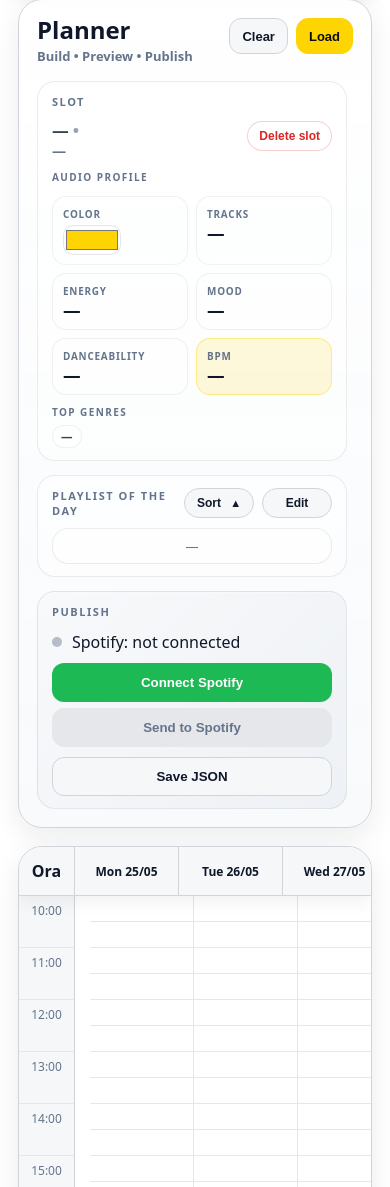
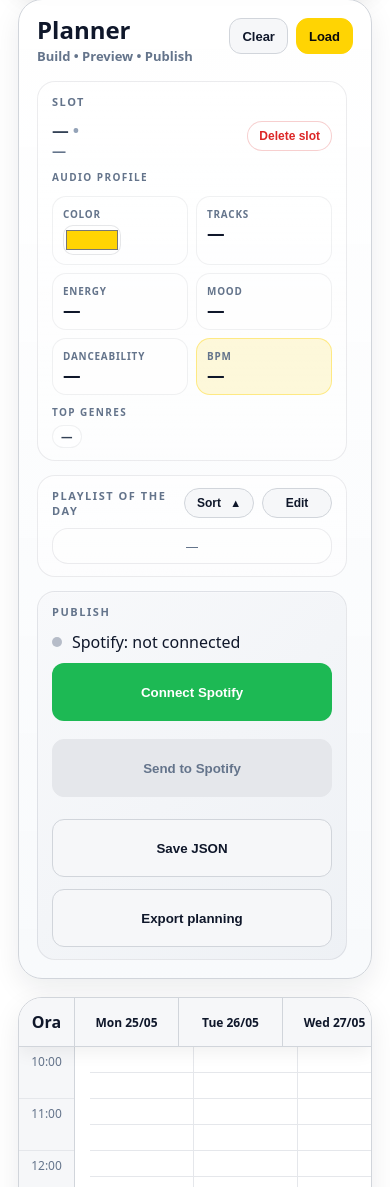
Before and after one commit to MicheleRoar/SISMA, a Flask app: page /planner/ in a window 390 px wide. Shown: the part 103-1290 px from the top of the page. Run offline with Flask 3, Linux system fonts and the light colour scheme; parts of the project's set-up code (start-up, migrations or seed data) failed here and were passed over; some libraries are stand-ins or nearby versions.

Commit message:
feat(planner): export Spotify planning CSV and simplify publish feedback

```diff
--- a/app/static/css/planner.css
+++ b/app/static/css/planner.css
@@ -1375,3 +1375,20 @@ details.mini summary{
   outline-offset: -4px;
   background: rgba(255, 120, 120, 0.06);
 }
+
+.publish-actions-grid {
+  display: grid;
+  grid-template-columns: 1fr 1fr;
+  gap: 12px;
+}
+
+.publish-actions-grid .btn {
+  width: 100%;
+  min-height: 58px;
+}
+
+@media (max-width: 640px) {
+  .publish-actions-grid {
+    grid-template-columns: 1fr;
+  }
+}
--- a/app/static/css/styles.css
+++ b/app/static/css/styles.css
@@ -1189,9 +1189,6 @@ th.bpm-sort:hover {
   align-items:center;
 }
 
-
-
-
 .inline-actions{
   display:grid;
   grid-template-columns: 1fr 1fr;
--- a/app/static/js/planner.js
+++ b/app/static/js/planner.js
@@ -72,6 +72,7 @@
   const btnHideUsedTracks = document.getElementById("btnHideUsedTracks");
 
   const btnDownloadTimetable = document.getElementById("btnDownloadTimetable");
+  const btnExportPlanning = document.getElementById("btnExportPlanning");
 
   const debugBox = document.getElementById("debugBox");
 
@@ -1430,6 +1431,67 @@ async function loadCandidatesForSelectedSlot() {
   }
 
 
+  function csvEscape(value) {
+    if (value === null || value === undefined) return "";
+    const str = String(value);
+    return `"${str.replaceAll('"', '""')}"`;
+  }
+
+  function downloadTextFile(filename, content, mimeType = "text/csv;charset=utf-8") {
+    const blob = new Blob([content], { type: mimeType });
+    const url = URL.createObjectURL(blob);
+
+    const a = document.createElement("a");
+    a.href = url;
+    a.download = filename;
+    document.body.appendChild(a);
+    a.click();
+
+    a.remove();
+    URL.revokeObjectURL(url);
+  }
+
+  function exportPlanningCsv() {
+    const raw = localStorage.getItem("sisma_planner_spotify_export");
+
+    if (!raw) {
+      window.alert("No Spotify planning export found. Send the planner to Spotify first.");
+      return;
+    }
+
+    let created = [];
+
+    try {
+      created = JSON.parse(raw);
+    } catch {
+      window.alert("Spotify planning export is corrupted. Send the planner to Spotify again.");
+      return;
+    }
+
+    if (!Array.isArray(created) || !created.length) {
+      window.alert("No Spotify playlists found to export.");
+      return;
+    }
+
+    const header = ["Nome", "Link Spotify", "Descrizione", "Orario", "Giorni"];
+
+    const rows = created.map(item => [
+      item.spotify_name || item.name || item.slotName || "",
+      item.spotify_url || "",
+      item.description || "",
+      item.start || "",
+      item.weekdayLabel || ""
+    ].map(csvEscape).join(","));
+
+    const csv = [
+      header.map(csvEscape).join(","),
+      ...rows
+    ].join("\n");
+
+    downloadTextFile(`sisma_planning_spotify_${fmtLocalISODate(startDate)}.csv`, csv);
+  }
+
+
   function findConflictingSlotIds(candidateSlot, candidateSlotId = null) {
     const conflicts = new Set();
     const cells = computeCoverageCellsForSlot(candidateSlot);
@@ -1852,6 +1914,11 @@ async function loadCandidatesForSelectedSlot() {
 
   if (btnDownloadTimetable) btnDownloadTimetable.addEventListener("click", exportTimetableJSON);
   // if (btnCommitSpotify) btnCommitSpotify.addEventListener("click", commitSpotifyStub);
+
+  if (btnExportPlanning) {
+    btnExportPlanning.disabled = false;
+    btnExportPlanning.addEventListener("click", exportPlanningCsv);
+  }
 
   if (btnClearPlan) btnClearPlan.addEventListener("click", clearAll);
   if (btnPrevWindow) btnPrevWindow.addEventListener("click", () => shiftWindow(-14));
--- a/app/static/js/spotify.js
+++ b/app/static/js/spotify.js
@@ -455,8 +455,22 @@
       msg(`Creating ${i + 1}/${entries.length}: ${name}`);
 
       const out = await createSpotifyPlaylistNamed(name, entry.trackIds, description);
-      created.push(out);
+
+      created.push({
+        ...entry,
+        name,
+        description,
+        spotify_id: out.id,
+        spotify_url: out.url,
+        spotify_name: out.name
+      });
+
     }
+
+    localStorage.setItem(
+      "sisma_planner_spotify_export",
+      JSON.stringify(created)
+    );
 
     const html = [
       `<div><strong>${created.length}</strong> playlist create.</div>`,
--- a/app/templates/planner/planner.html
+++ b/app/templates/planner/planner.html
@@ -139,6 +139,7 @@
             <span class="muted">Spotify: not connected</span>
           </div>
 
+          <div class="publish-actions-grid">
             <button id="btn_spotify_connect" class="btn spotify" type="button">
               Connect Spotify
             </button>
@@ -151,8 +152,12 @@
               Save JSON
             </button>
 
+            <button id="btnExportPlanning" class="btn secondary" type="button" disabled>
+              Export planning
+            </button>
+          </div>
+
           <p id="spotify_msg" class="message" style="display:none;"></p>
-
         </section>
 
       </div>
```
Also changed, not shown: app/templates/discovery/index.html (+29 -7 lines). Lines whose indentation alone changed are shown as unchanged.
